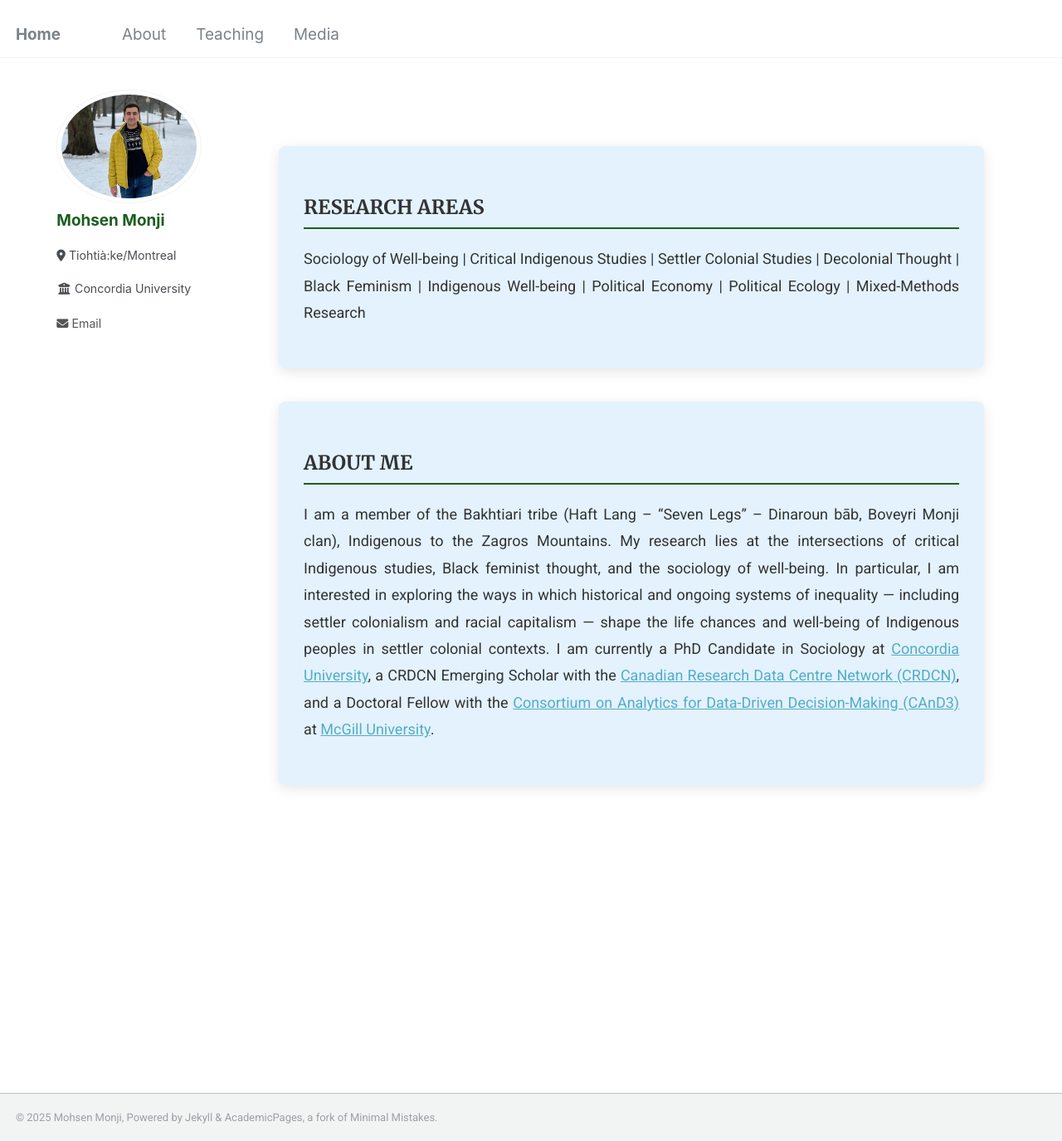
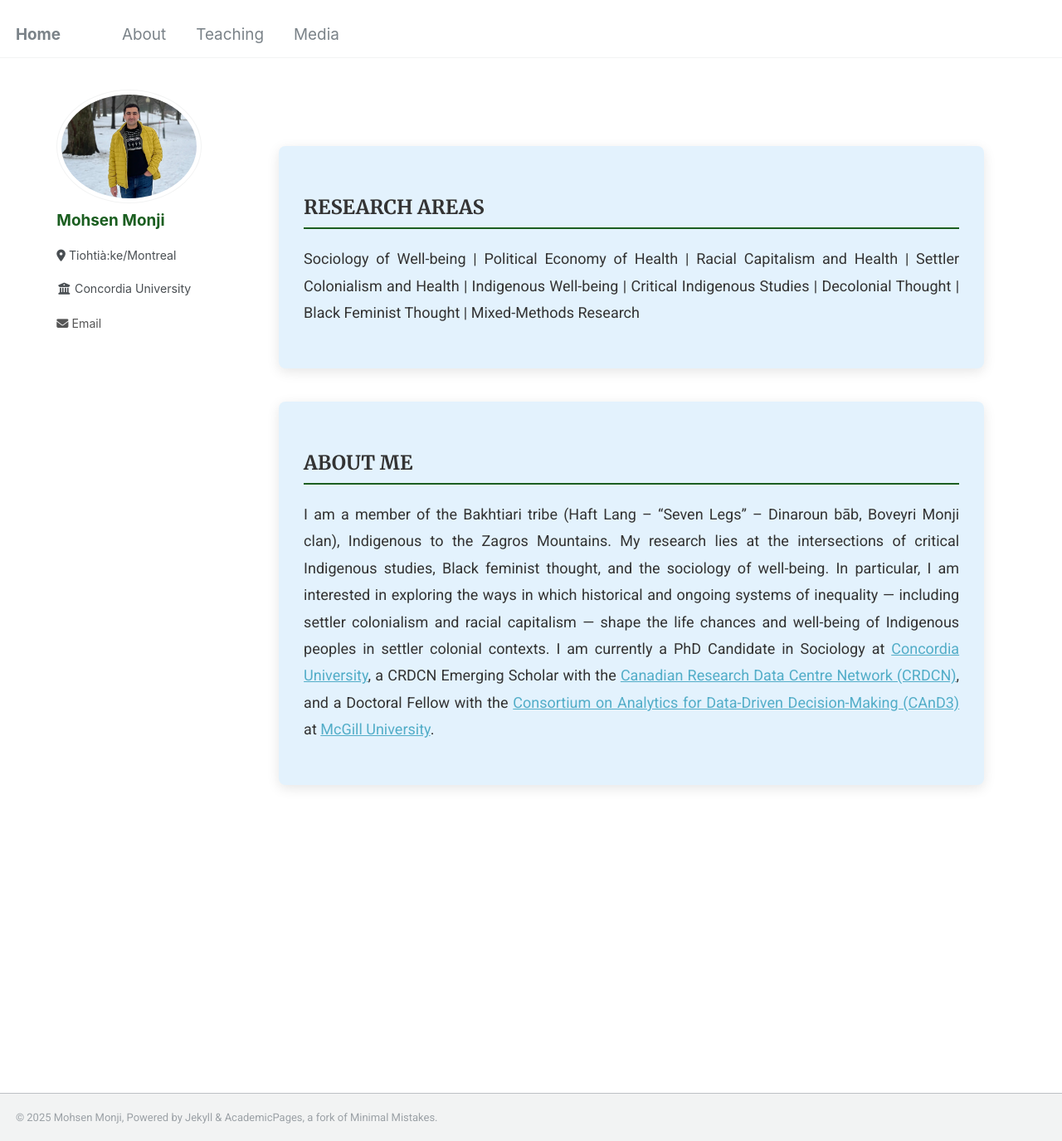
Before and after one commit to Mohsnmonji/mohsnmonji.github.io, a Jekyll site: the page built from about-me.md, in a window 1280 px wide and 1375 px high. Shown: the whole window at 83% size. Built offline with Jekyll 4.4.1, drawn with Linux system fonts in a browser that asks for light colours.

Commit message:
Update about-me.md

```diff
--- a/about-me.md
+++ b/about-me.md
@@ -54,7 +54,7 @@ author_profile: true
 <div class="about-card">
   <h2>RESEARCH AREAS</h2>
   <p style="font-size:18px; color:#333; text-align:justify; line-height:1.8; margin:20px 0;">
-    Sociology of Well-being | Critical Indigenous Studies | Settler Colonial Studies | Decolonial Thought | Black Feminism | Indigenous Well-being | Political Economy | Political Ecology | Mixed-Methods Research
+    Sociology of Well-being | Political Economy of Health | Racial Capitalism and Health | Settler Colonialism and Health | Indigenous Well-being | Critical Indigenous Studies | Decolonial Thought | Black Feminist Thought | Mixed-Methods Research
   </p>
 </div>
 
```
